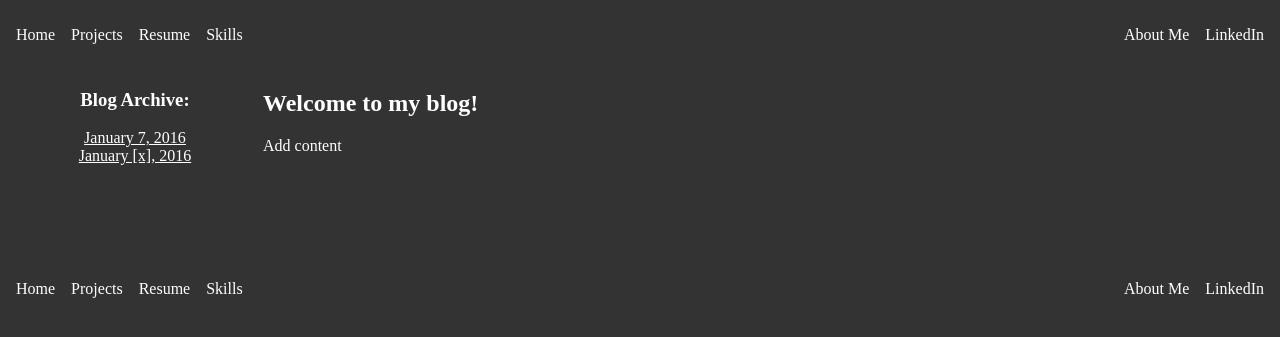
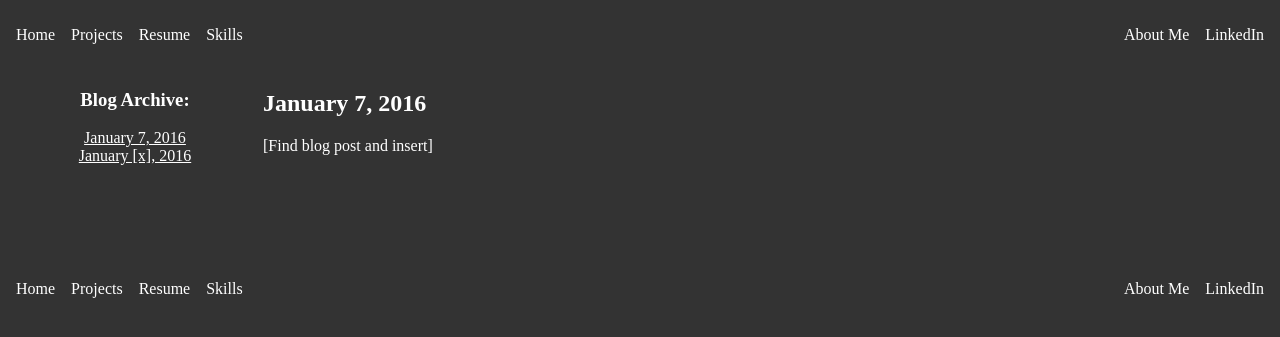
Before and after one commit to jbagins1/jbagins1.github.io, a plain HTML site: page blog/january-7-post.html in a window 1280 px wide. Shown: the part 61-398 px from the top of the page. Drawn offline with Linux system fonts and the light colour scheme.

```diff
--- a/blog/january-7-post.html
+++ b/blog/january-7-post.html
@@ -45,9 +45,9 @@
       <a href="" style="color:white">January [x], 2016</a>
     </td>
     <td valign="top">
-      <h2 align="left"> Welcome to my blog!</h2>
+      <h2 align="left"> January 7, 2016</h2>
       <p>
-        Add content
+        [Find blog post and insert]
       </p>
     </td>
   </tr>
```
